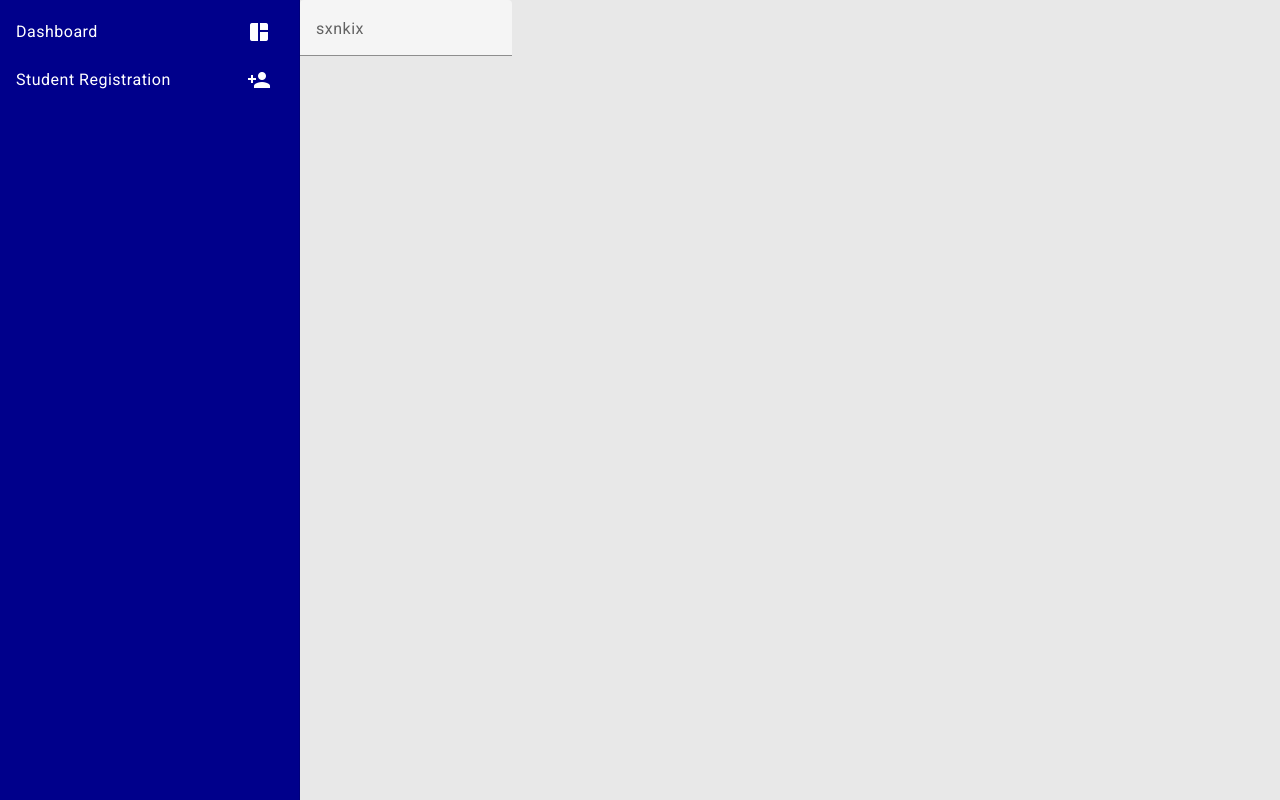
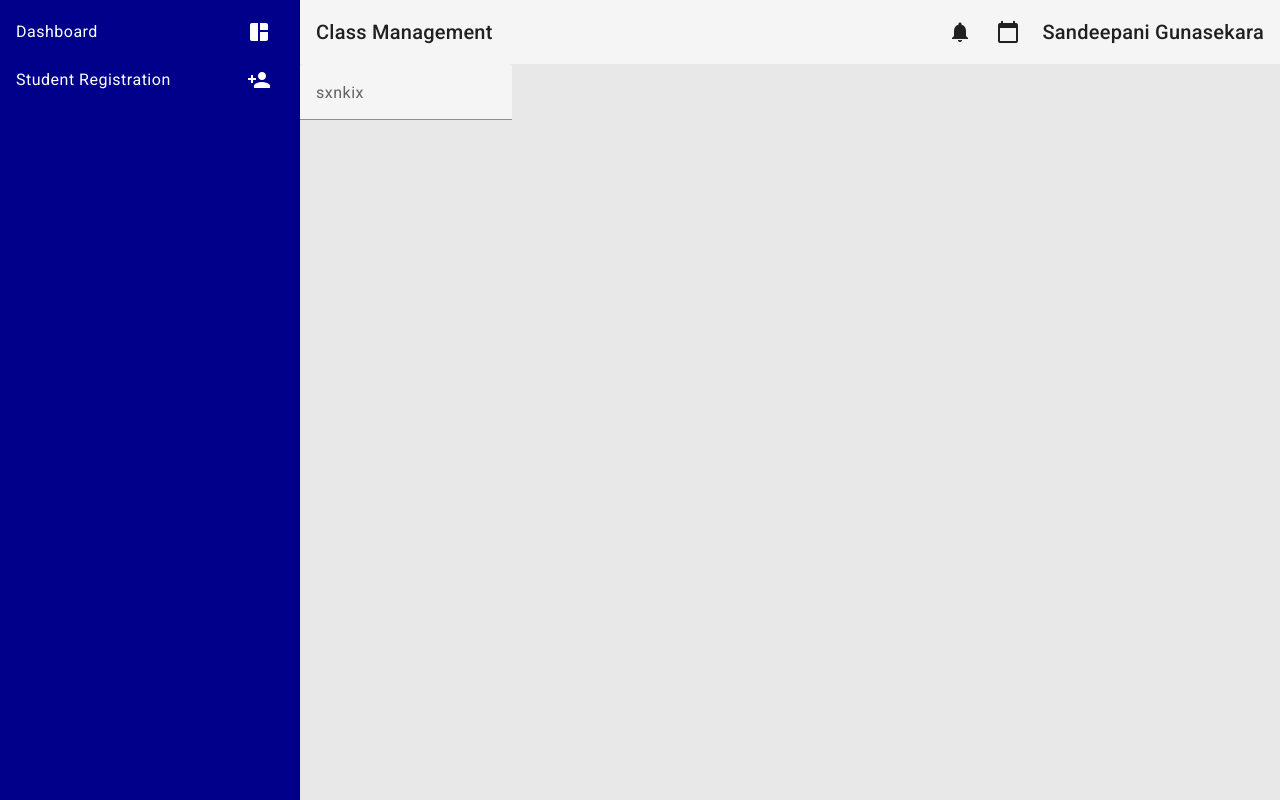
Before and after one commit to codingPentagon/ZoneEd, an Angular app in the folder frontend/: page /studentreg in a window 1280 px wide. Built offline with nearby package versions, Linux system fonts and the light colour scheme.

Commit message:
created header

```diff
--- a/frontend/src/app/reg-stu/reg-stu.component.css
+++ b/frontend/src/app/reg-stu/reg-stu.component.css
@@ -1,9 +1,7 @@
-
-
 :host{
   display: flex;
 }
 
-div{
+.content{
   flex: 1;
 }
--- a/frontend/src/app/reg-stu/reg-stu.component.html
+++ b/frontend/src/app/reg-stu/reg-stu.component.html
@@ -1,7 +1,10 @@
 <app-nav></app-nav>
-<div>
-  <mat-form-field>
-    <mat-label>sxnkix</mat-label>
-    <input matInput placeholder="dcsd">
-  </mat-form-field>
+<div class="content">
+  <app-header></app-header>
+  <div class="workspace">
+    <mat-form-field>
+      <mat-label>sxnkix</mat-label>
+      <input matInput placeholder="dcsd">
+    </mat-form-field>
+  </div>
 </div>
--- /dev/null
+++ b/frontend/src/app/shared/header/header.component.css
@@ -0,0 +1,7 @@
+mat-toolbar{
+  /*background-color: transparent;*/
+}
+
+.spacer{
+  flex: 1 1 auto;
+}
--- /dev/null
+++ b/frontend/src/app/shared/header/header.component.html
@@ -0,0 +1,13 @@
+<mat-toolbar>
+  <span>Class Management</span>
+  <span class="spacer"></span>
+  <span>
+    <button mat-icon-button>
+      <mat-icon>notifications</mat-icon>
+    </button>
+    <button mat-icon-button>
+      <mat-icon>calendar_today</mat-icon>
+    </button>
+  </span>&nbsp;&nbsp;
+  <span>Sandeepani Gunasekara</span>
+</mat-toolbar>
```
Also changed, not shown: frontend/src/app/shared/header/header.component.ts (added, +10 -0 lines), frontend/src/app/shared/shared.module.ts (+8 -3 lines), 1 other file (tests, documents, lock files or other folders).
